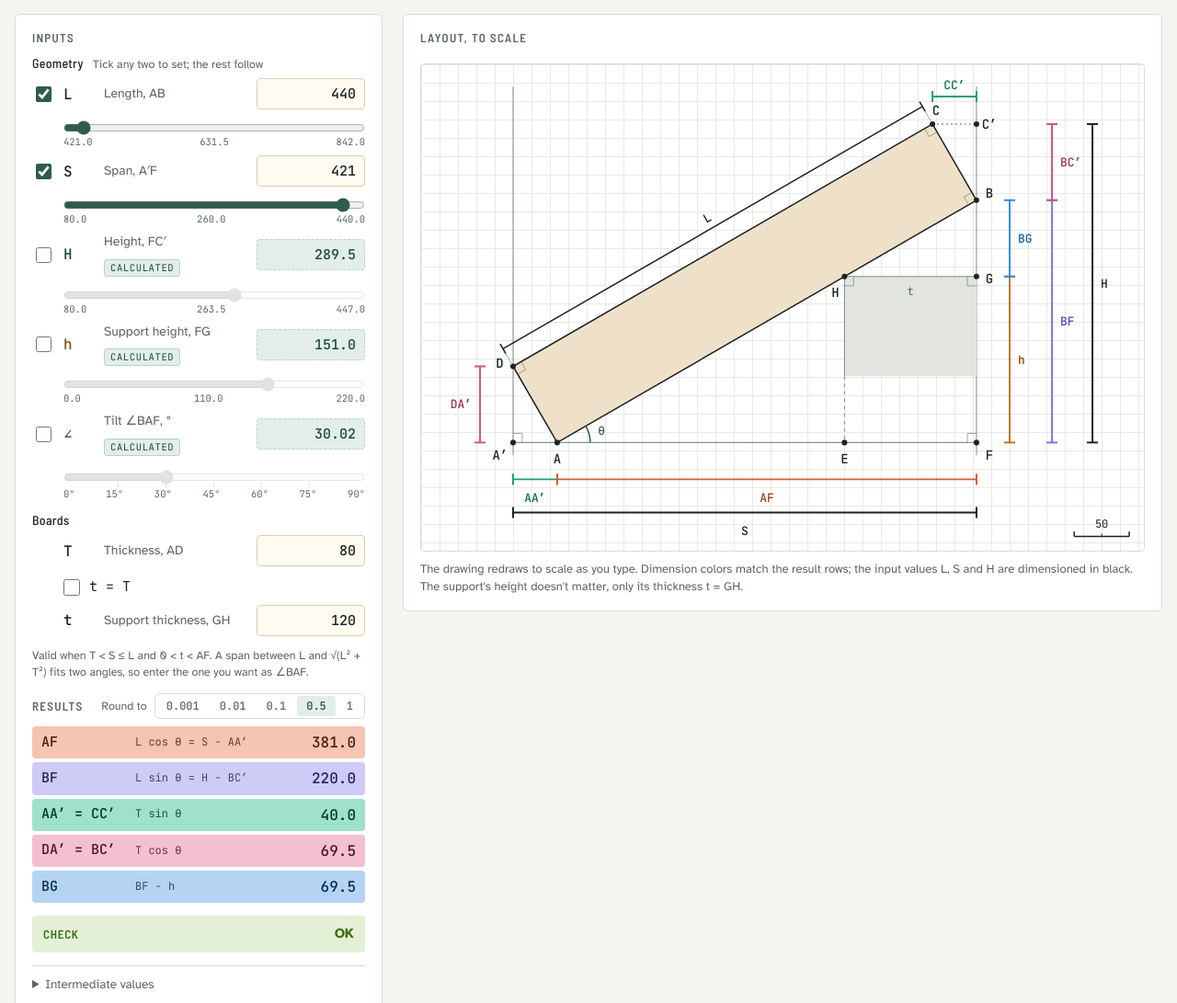
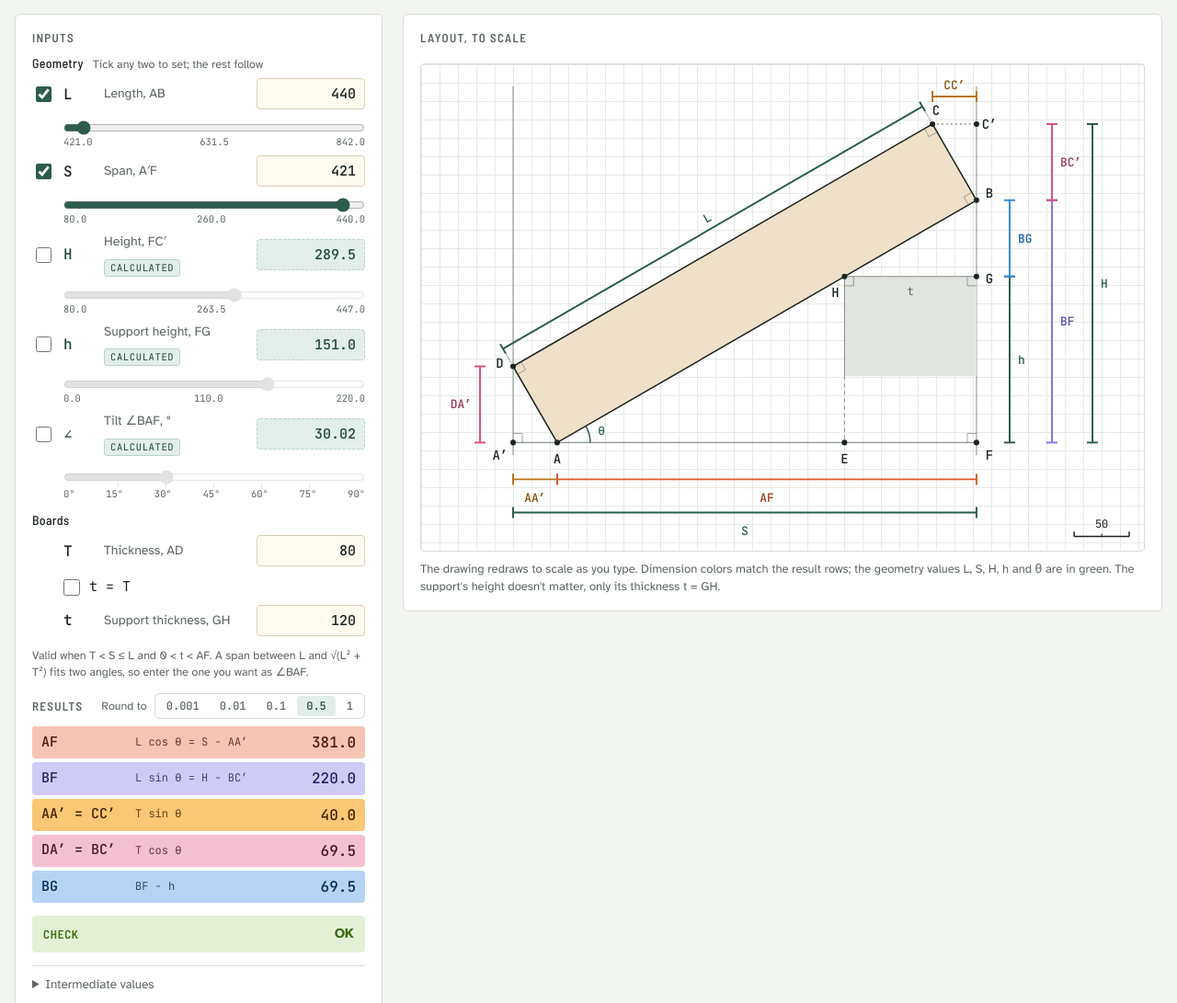
Before and after one commit to caaat1/leaning-board-calculator, a plain HTML site: page index.html in a window 1280 px wide. Shown: the part 204-1295 px from the top of the page at 92% size. Drawn offline with Linux system fonts and the light colour scheme.

Commit message:
One color per role: geometry values green, AA′ = CC′ amber
L, S, H, h and θ share the accent green; h loses its leftover amber.
AA′ = CC′ moves from teal to the freed amber so no result looks like the geometry green.

Co-Authored-By: Claude Opus 5.5 <noreply@anthropic.com>
Claude-Session: https://claude.ai/code/session_01Ub1wszBJ73FqbX1PEqXbdH

```diff
--- a/index.html
+++ b/index.html
@@ -36,9 +36,8 @@
   /* Segment colors: line = dimension strokes, text = labels (darker for contrast), bg/fg = result rows */
   --af-line: #D85A30; --af-text: #993C1D; --af-bg: #F5C4B3; --af-fg: #4A1B0C;
   --bf-line: #7F77DD; --bf-text: #534AB7; --bf-bg: #CECBF6; --bf-fg: #26215C;
-  --ae-line: #1D9E75; --ae-text: #0F6E56; --ae-bg: #9FE1CB; --ae-fg: #04342C;
+  --ae-line: #BA7517; --ae-text: #854F0B; --ae-bg: #FAC775; --ae-fg: #412402;
   --de-line: #D4537E; --de-text: #993556; --de-bg: #F4C0D1; --de-fg: #4B1528;
-  --fh-line: #BA7517; --fh-text: #854F0B; --fh-bg: #FAC775; --fh-fg: #412402;
   --bh-line: #378ADD; --bh-text: #185FA5; --bh-bg: #B5D4F4; --bh-fg: #042C53;
 
   --ok-bg: #e4f0d6; --ok-fg: #3B6D11;
@@ -58,9 +57,8 @@
     --board-fill: #4a3c29; --support-fill: #2b322e; --support-line: #8f9690;
     --af-text: #F0997B; --af-bg: #712B13; --af-fg: #F5C4B3;
     --bf-text: #AFA9EC; --bf-bg: #3C3489; --bf-fg: #CECBF6;
-    --ae-text: #5DCAA5; --ae-bg: #085041; --ae-fg: #9FE1CB;
+    --ae-text: #EF9F27; --ae-bg: #633806; --ae-fg: #FAC775;
     --de-text: #ED93B1; --de-bg: #72243E; --de-fg: #F4C0D1;
-    --fh-text: #EF9F27; --fh-bg: #633806; --fh-fg: #FAC775;
     --bh-text: #85B7EB; --bh-bg: #0C447C; --bh-fg: #B5D4F4;
     --ok-bg: #27500A; --ok-fg: #C0DD97;
     --warn-bg: #633806; --warn-fg: #FAC775;
@@ -76,9 +74,8 @@
   --board-fill: #4a3c29; --support-fill: #2b322e; --support-line: #8f9690;
   --af-text: #F0997B; --af-bg: #712B13; --af-fg: #F5C4B3;
   --bf-text: #AFA9EC; --bf-bg: #3C3489; --bf-fg: #CECBF6;
-  --ae-text: #5DCAA5; --ae-bg: #085041; --ae-fg: #9FE1CB;
+  --ae-text: #EF9F27; --ae-bg: #633806; --ae-fg: #FAC775;
   --de-text: #ED93B1; --de-bg: #72243E; --de-fg: #F4C0D1;
-  --fh-text: #EF9F27; --fh-bg: #633806; --fh-fg: #FAC775;
   --bh-text: #85B7EB; --bh-bg: #0C447C; --bh-fg: #B5D4F4;
   --ok-bg: #27500A; --ok-fg: #C0DD97;
   --warn-bg: #633806; --warn-fg: #FAC775;
@@ -174,7 +171,6 @@ legend { padding: 0; margin-bottom: 4px; }
 }
 .in-row.is-calc .tag { display: inline-block; }
 .in-row.is-calc .sym { color: var(--calc-fg); }
-.in-row .sym.sym-fg { color: var(--fh-text); }   /* h is FG: same amber as its dimension */
 .in-row.is-calc input.num {
   background: var(--calc-bg); color: var(--calc-fg); border: 1px dashed var(--calc-rule); cursor: default;
 }
@@ -214,7 +210,6 @@ legend { padding: 0; margin-bottom: 4px; }
 .r-bf { --row-bg: var(--bf-bg); --row-fg: var(--bf-fg); }
 .r-ae { --row-bg: var(--ae-bg); --row-fg: var(--ae-fg); }
 .r-de { --row-bg: var(--de-bg); --row-fg: var(--de-fg); }
-.r-fh { --row-bg: var(--fh-bg); --row-fg: var(--fh-fg); }
 .r-bh { --row-bg: var(--bh-bg); --row-fg: var(--bh-fg); }
 
 .check {
@@ -277,7 +272,7 @@ svg text { font-family: var(--font-mono); }
 .f-grid .k { font-weight: 500; }
 .formulas .f-note { font-family: var(--font-mono); font-size: 12.5px; padding-left: 6px; max-width: none; }
 .k-af { color: var(--af-text); } .k-bf { color: var(--bf-text); } .k-ae { color: var(--ae-text); }
-.k-de { color: var(--de-text); } .k-fh { color: var(--fh-text); } .k-bh { color: var(--bh-text); }
+.k-de { color: var(--de-text); } .k-bh { color: var(--bh-text); }
 
 @media (max-width: 420px) {
   .in-row { grid-template-columns: 22px 28px minmax(0, 1fr) 100px; }
@@ -341,7 +336,7 @@ svg text { font-family: var(--font-mono); }
             </div>
             <div class="in-row">
               <label class="pick" title="Enter h"><input type="checkbox" id="pick-h" aria-label="Enter h"></label>
-              <span class="sym sym-fg">h</span>
+              <span class="sym">h</span>
               <label class="lbl" for="in-h">Support height, FG <span class="tag">calculated</span></label>
               <input class="num" id="in-h" data-key="h" type="text" inputmode="decimal" autocomplete="off" spellcheck="false" value="150.793">
               <div class="slide">
@@ -419,7 +414,7 @@ svg text { font-family: var(--font-mono); }
     <section class="panel drawing" aria-labelledby="h-drawing">
       <h2 id="h-drawing">Layout, to scale</h2>
       <div class="sheet"><svg id="svg" viewBox="0 0 680 480" role="img" aria-label="Scaled drawing of the board, support and color-coded segments"></svg></div>
-      <p class="cap">The drawing redraws to scale as you type. Dimension colors match the result rows; the input values L, S and H are dimensioned in black. The support's height doesn't matter, only its thickness t = GH.</p>
+      <p class="cap">The drawing redraws to scale as you type. Dimension colors match the result rows; the geometry values L, S, H, h and θ are in green. The support's height doesn't matter, only its thickness t = GH.</p>
     </section>
   </div>
 
@@ -450,7 +445,7 @@ svg text { font-family: var(--font-mono); }
         <code><span class="k k-bf">BF</span> = L sin θ = H − <span class="k k-de">BC′</span></code>
         <code><span class="k k-ae">AA′</span> = <span class="k k-ae">CC′</span> = T sin θ</code>
         <code><span class="k k-de">DA′</span> = <span class="k k-de">BC′</span> = T cos θ</code>
-        <code><span class="k k-bh">BG</span> = BF − <span class="k k-fh">h</span> = t tan θ</code>
+        <code><span class="k k-bh">BG</span> = BF − h = t tan θ</code>
       </div>
     </div>
     </div>
@@ -723,8 +718,8 @@ svg text { font-family: var(--font-mono); }
   const COL = {
     af: ["var(--af-line)", "var(--af-text)"], bf: ["var(--bf-line)", "var(--bf-text)"],
     ae: ["var(--ae-line)", "var(--ae-text)"], de: ["var(--de-line)", "var(--de-text)"],
-    fh: ["var(--fh-line)", "var(--fh-text)"], bh: ["var(--bh-line)", "var(--bh-text)"],
-    ink: ["var(--ink)", "var(--ink)"]                      // L, S and H: the input values
+    bh: ["var(--bh-line)", "var(--bh-text)"],
+    geo: ["var(--accent)", "var(--accent)"]                // L, S, H, h: the geometry values, green like θ
   };
   const f1 = (n) => n.toFixed(1);
   const line = (x1, y1, x2, y2, attrs) => `<line x1="${f1(x1)}" y1="${f1(y1)}" x2="${f1(x2)}" y2="${f1(y2)}" ${attrs}/>`;
@@ -835,7 +830,7 @@ svg text { font-family: var(--font-mono); }
 
     // Dimensions
     s += vDim(u, E[0] - 36 * u, D[1], oy, COL.de, "DA′", "left");
-    if (support) s += vDim(u, F[0] + 36 * u, Hy, oy, COL.fh, "h", "right") + vDim(u, F[0] + 36 * u, B[1], Hy, COL.bh, "BG", "right");
+    if (support) s += vDim(u, F[0] + 36 * u, Hy, oy, COL.geo, "h", "right") + vDim(u, F[0] + 36 * u, B[1], Hy, COL.bh, "BG", "right");
     s += vDim(u, F[0] + 82 * u, B[1], oy, COL.bf, "BF", "right");
     let aeX = (E[0] + A[0]) / 2, afX = (A[0] + F[0]) / 2;
     if (afX - aeX < 24 * u) { const mid = (aeX + afX) / 2; aeX = mid - 12 * u; afX = mid + 12 * u; }
@@ -843,8 +838,8 @@ svg text { font-family: var(--font-mono); }
     s += hDim(u, oy + 40 * u, A[0], F[0], COL.af, "AF", afX);
     // BC′ stacks on BF; H spans the whole wall; S spans the whole floor
     s += vDim(u, F[0] + 82 * u, C[1], B[1], COL.de, "BC′", "right");
-    s += vDim(u, F[0] + 126 * u, C[1], oy, COL.ink, "H", "right");
-    s += hDim(u, oy + 76 * u, E[0], F[0], COL.ink, "S", (E[0] + F[0]) / 2);
+    s += vDim(u, F[0] + 126 * u, C[1], oy, COL.geo, "H", "right");
+    s += hDim(u, oy + 76 * u, E[0], F[0], COL.geo, "S", (E[0] + F[0]) / 2);
 
     // CC′ above the dotted line, with an extension line up from C
     const ccY = C[1] - 30 * u, tkc = 6 * u, stc = `stroke="${COL.ae[0]}" stroke-width="${f1(2 * u)}"`;
@@ -856,11 +851,11 @@ svg text { font-family: var(--font-mono); }
     // L runs parallel to the board, outside its top edge DC
     const nrm = [-sn, -cs], off = 22 * u;
     const at = (P, d) => [P[0] + nrm[0] * d, P[1] + nrm[1] * d];
-    const D2 = at(D, off), C2 = at(C, off), sti = `stroke="var(--ink)" stroke-width="${f1(1.5 * u)}"`;
+    const D2 = at(D, off), C2 = at(C, off), sti = `stroke="var(--accent)" stroke-width="${f1(2 * u)}"`;
     s += line(...at(D, 4 * u), ...at(D, off + 4 * u), ext) + line(...at(C, 4 * u), ...at(C, off + 4 * u), ext);
     s += line(...D2, ...C2, sti) + line(...at(D, off - tkc), ...at(D, off + tkc), sti) + line(...at(C, off - tkc), ...at(C, off + tkc), sti);
     const Lm = at([(D[0] + C[0]) / 2, (D[1] + C[1]) / 2], off + 12 * u), Lang = (Math.atan2(C[1] - D[1], C[0] - D[0]) / DEG).toFixed(2);
-    s += `<text x="${f1(Lm[0])}" y="${f1(Lm[1])}" transform="rotate(${Lang} ${f1(Lm[0])} ${f1(Lm[1])})" class="d-label" font-size="${f1(13 * u)}" fill="var(--ink)" text-anchor="middle" dominant-baseline="central">L</text>`;
+    s += `<text x="${f1(Lm[0])}" y="${f1(Lm[1])}" transform="rotate(${Lang} ${f1(Lm[0])} ${f1(Lm[1])})" class="d-label" font-size="${f1(13 * u)}" fill="var(--accent)" text-anchor="middle" dominant-baseline="central">L</text>`;
 
     // Scale bar, bottom right: a round length (1, 2 or 5 × 10ⁿ) about 100 units of drawing long
     const raw = 100 * u / k, pow = Math.pow(10, Math.floor(Math.log10(raw)));
```
